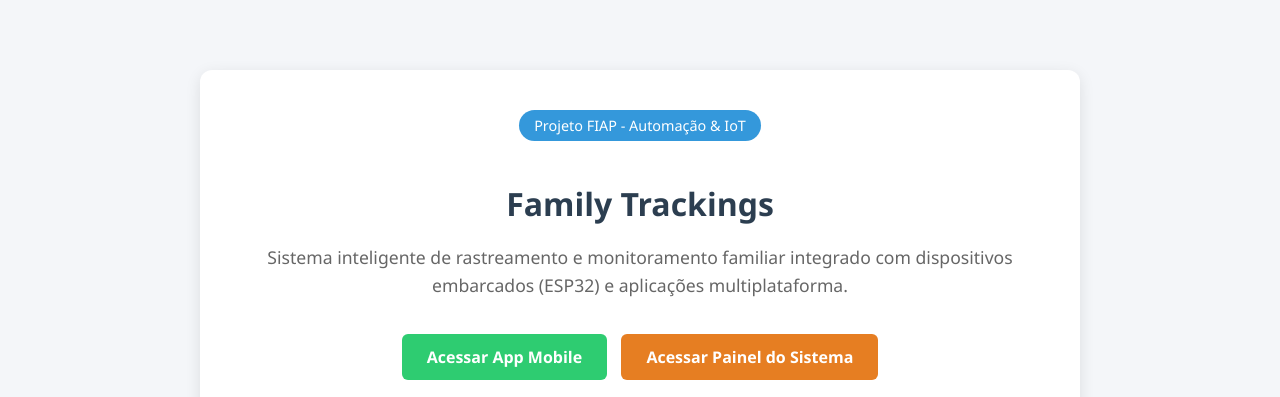
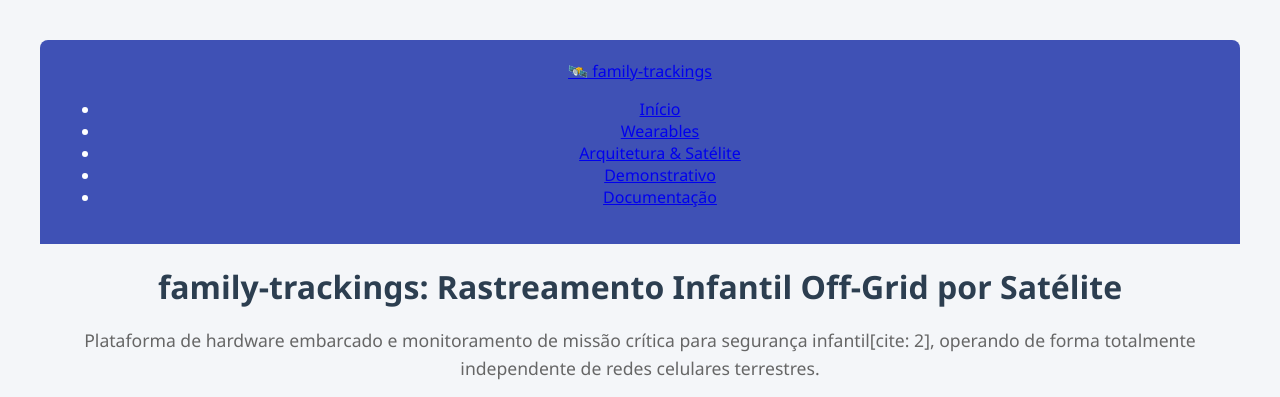
Before and after one commit to HilquiasAlmeida/FIAP, a Django app: template Computer-Engineering/Projects/Python/Automation/family-trackings/parents-child-tracking-iot/web/family_project/parents_tracker/templates/tracker/index.html in a window 1280 px wide. Shown: the top 397 px of the page. Run offline with Django 4.2, Linux system fonts and the light colour scheme; the template is opened without the code that fills it, so the values that code supplies are empty.

Commit message:
Revise HTML template for family tracking project
Updated the HTML structure and content for the family tracking project. Enhanced navigation and added project overview.

```diff
--- a/Computer-Engineering/Projects/Python/Automation/family-trackings/parents-child-tracking-iot/web/family_project/parents_tracker/templates/tracker/index.html
+++ b/Computer-Engineering/Projects/Python/Automation/family-trackings/parents-child-tracking-iot/web/family_project/parents_tracker/templates/tracker/index.html
@@ -1,32 +1,41 @@
-{% load static %}
 <!DOCTYPE html>
 <html lang="pt-BR">
 <head>
     <meta charset="UTF-8">
     <meta name="viewport" content="width=device-width, initial-scale=1.0">
-    <title>Family Trackings - IoT</title>
-    <!-- Linkando o CSS unificado -->
-    <link rel="stylesheet" href="{% static 'css/style.css' %}">
+    <title>family-trackings - Sistema Anti-Sequestro e Rastreamento Infantil</title>
+    <link rel="stylesheet" href="assets/css/style.css">
 </head>
 <body>
+    <header>
+        <a href="index.html" class="logo">🛰️ family-trackings</a>
+        <nav>
+            <ul>
+                <li><a href="index.html" class="active">Início</a></li>
+                <li><a href="wearables/dispositivos.html">Wearables</a></li>
+                <li><a href="arquitetura/tecnologia.html">Arquitetura & Satélite</a></li>
+                <li><a href="demonstrativo/simulator.html">Demonstrativo</a></li>
+                <li><a href="documentacao/seguranca.html">Documentação</a></li>
+            </ul>
+        </nav>
+    </header>
+    <main>
+        <h1>family-trackings: Rastreamento Infantil Off-Grid por Satélite</h1>
+        <p>Plataforma de hardware embarcado e monitoramento de missão crítica para segurança infantil[cite: 2], operando de forma totalmente independente de redes celulares terrestres.</p>
 
-    <div class="container">
-        <span class="badge">Projeto FIAP - Automação & IoT</span>
-        <h1>Family Trackings</h1>
-        <p>Sistema inteligente de rastreamento e monitoramento familiar integrado com dispositivos embarcados (ESP32) e aplicações multiplataforma.</p>
-
-        <div class="links">
-            <a href="#" class="btn">Acessar App Mobile</a>
-            <a href="#" class="btn" style="background: #e67e22;">Acessar Painel do Sistema</a>
+        <!-- Imagem de Destaque Principal -->
+        <div class="img-container">
+            <img src="https://images.unsplash.com/photo-1518770660439-4636190af475?auto=format&fit=crop&w=1200&q=80" alt="Hardware embarcado e IoT">
         </div>
 
-        <div style="margin-top: 35px; border-top: 1px solid #eee; padding-top: 20px;">
-            <p style="font-size: 0.9rem; margin-bottom: 15px;">Integração com o Banco PostgreSQL e Django ativa.</p>
-            <button id="alertBtn">Testar Conexão IoT</button>
+        <div class="card" style="margin-top: 2rem;">
+            <h2>Visão Geral do Projeto</h2>
+            <p>O <strong>family-trackings</strong> foi desenvolvido para solucionar a falha crítica dos sistemas tradicionais: a dependência de redes móveis (4G/5G) e a facilidade de detecção de dispositivos volumosos[cite: 2]. Através de microcontroladores rodando <strong>Python embarcado</strong> e comunicação direta via <strong>satélite</strong>, o sistema garante resiliência contra jammers e áreas sem cobertura[cite: 2].</p>
+            <a href="demonstrativo/simulator.html" class="btn">Acessar Painel Demonstrativo 🚀</a>
         </div>
-    </div>
-
-    <!-- Linkando o JavaScript -->
-    <script src="{% static 'js/script.js' %}"></script>
+    </main>
+    <footer>
+        <p>&copy; 2026 family-trackings Systems. Todos os direitos reservados.</p>
+    </footer>
 </body>
 </html>
```
